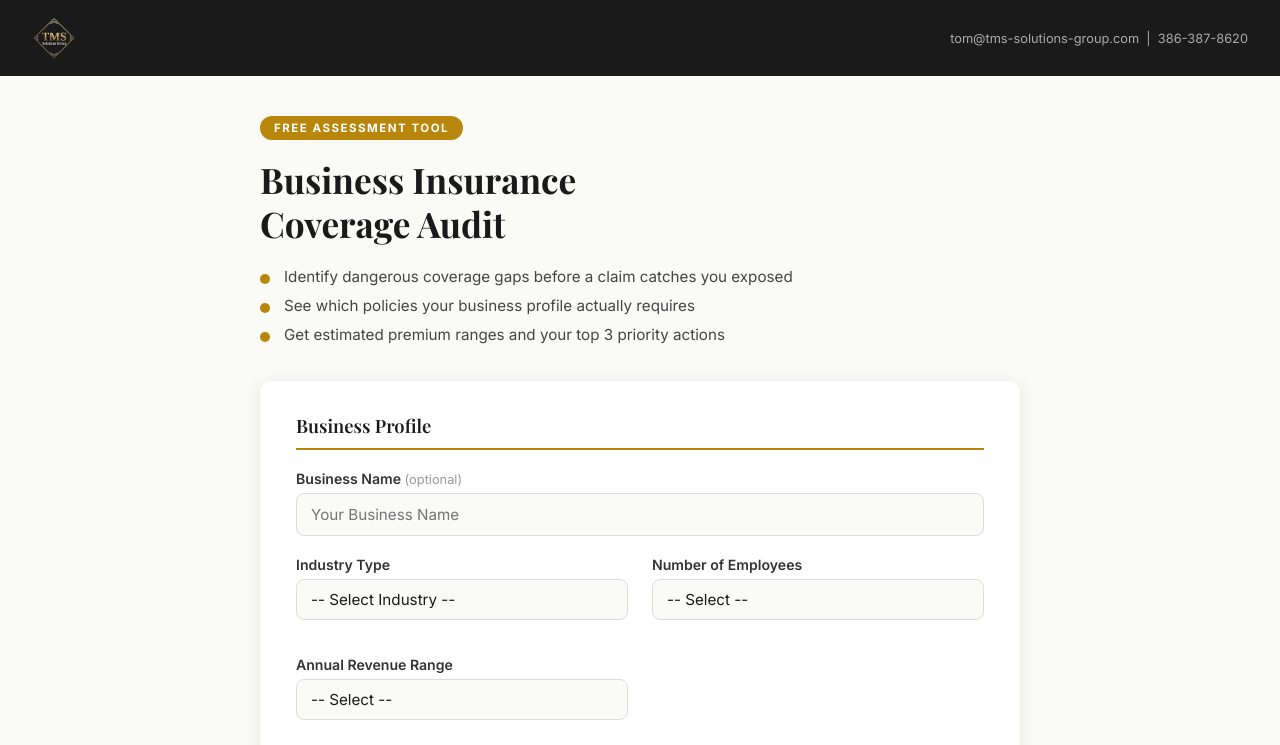
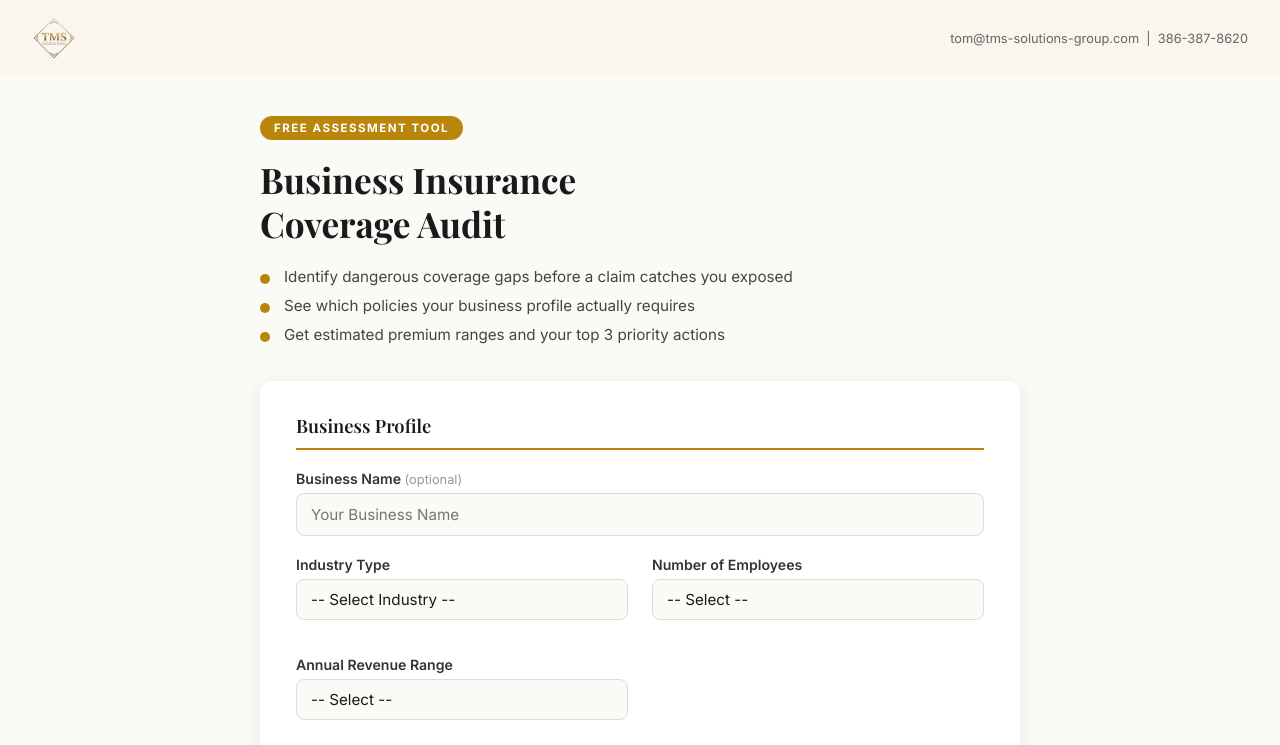
Before and after one commit to Tsparling1/tms-insurance-audit, a website: page public/index.html in a window 1280 px wide. Shown: the top 745 px of the page. Drawn offline with nearby package versions, Linux system fonts and the light colour scheme.

Commit message:
Change header background to cream, contact color to #666

```diff
--- a/public/index.html
+++ b/public/index.html
@@ -20,8 +20,8 @@
 
     /* Header */
     header {
-      background: #1a1a1a;
-      color: #FAFAF7;
+      background: #FAF6EE;
+      color: #1a1a1a;
       padding: 16px 32px;
       display: flex;
       align-items: center;
@@ -30,7 +30,7 @@
       gap: 8px;
     }
     header .brand { font-family: 'Playfair Display', serif; font-size: 1.2rem; color: #B8860B; }
-    header .contact { font-size: 0.8rem; color: #aaa; }
+    header .contact { font-size: 0.8rem; color: #666; }
     .brand-logo { height: 44px; width: auto; display: block; object-fit: contain; }
 
     main {
```
